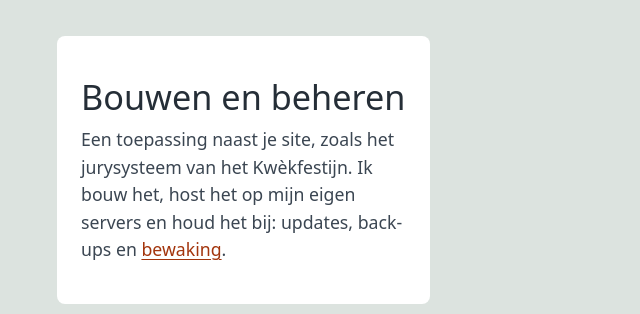
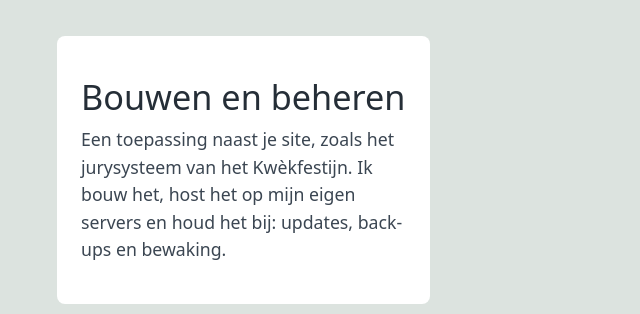
Before and after one commit to hans2103/HKweb, an Astro site: page / in a window 1280 px wide. Shown: the part 3660-3974 px from the top of the page, 0-640 px from the left. Built offline with nearby package versions, Linux system fonts and the light colour scheme; Astro itself is replaced by a stand-in of ours.

Commit message:
:lock: Drop the link to the status page (#131)

```diff
--- a/src/pages/index.astro
+++ b/src/pages/index.astro
@@ -251,7 +251,7 @@ const jsonLd = {
                     <p>
                         Een toepassing naast je site, zoals het jurysysteem van het Kwèkfestijn. Ik
                         bouw het, host het op mijn eigen servers en houd het bij: updates, back-ups
-                        en <a href="https://status.hkweb.nl">bewaking</a>.
+                        en bewaking.
                     </p>
                 </article>
             </div>
```
